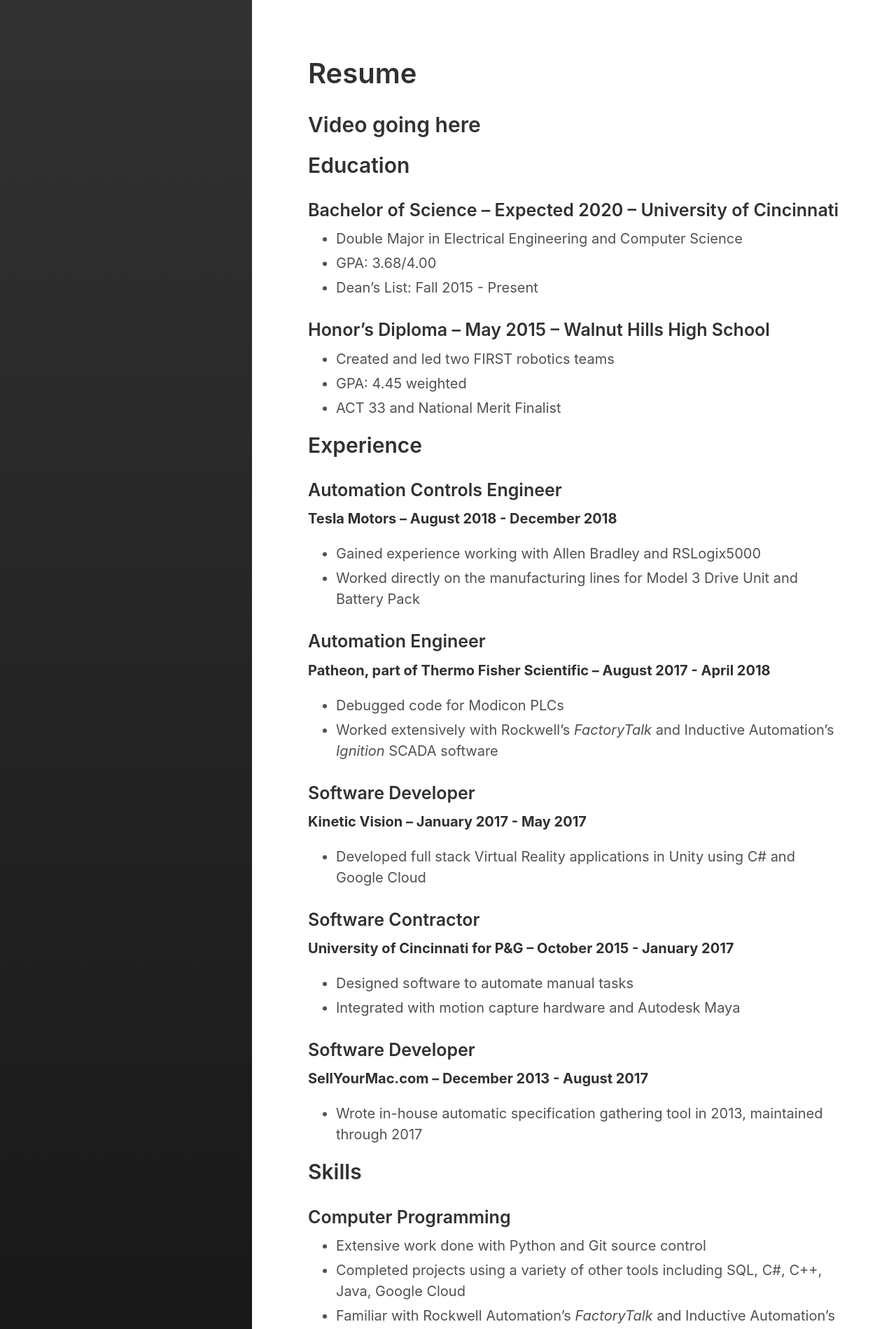
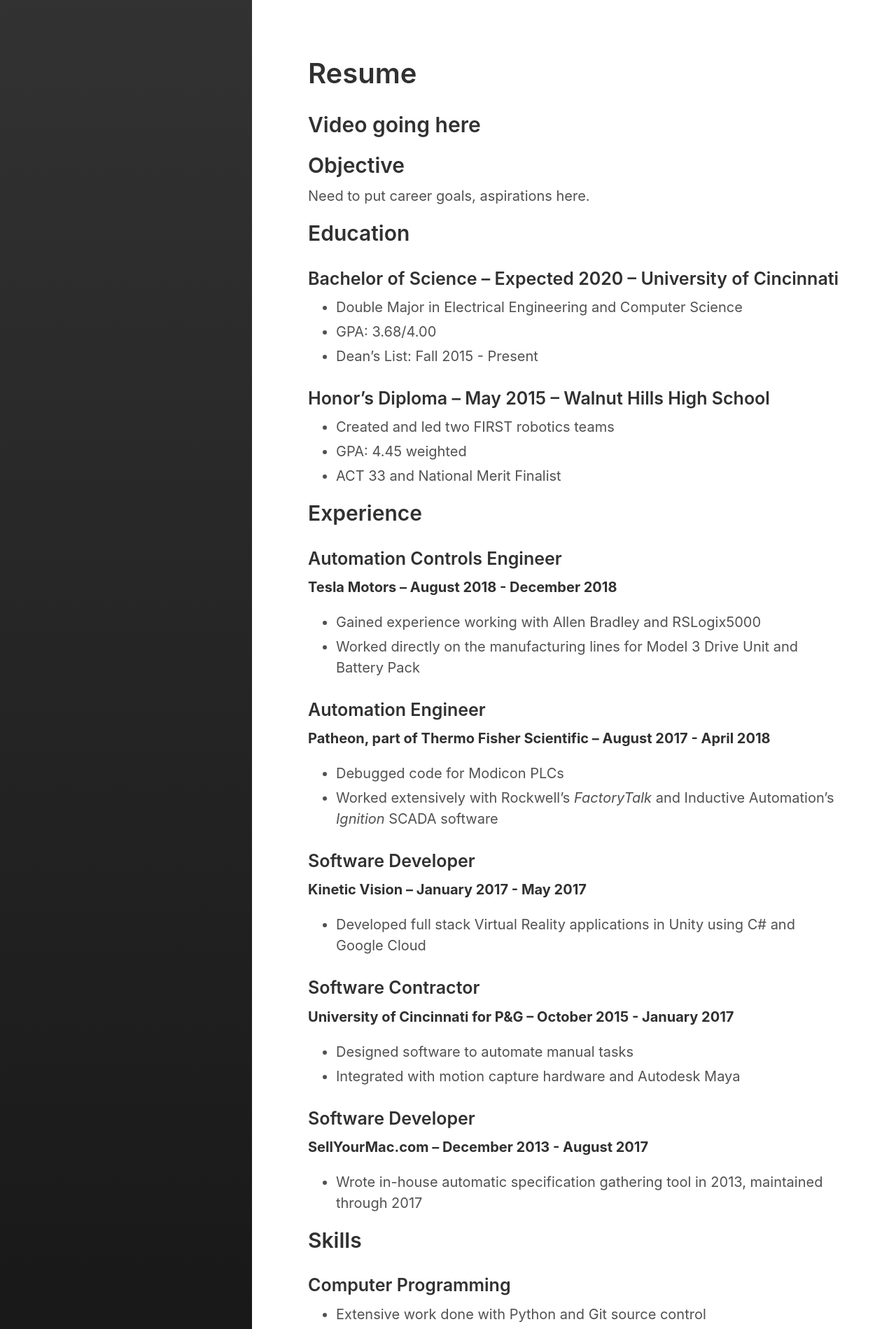
Before and after one commit to tekulvw/tekulvw.github.io, a Jekyll site: the page built from resume.md, in a window 1280 px wide. Shown: the top 1899 px of the page at 70% size. Built offline with Jekyll 4.4.1, drawn with Linux system fonts in a browser that asks for light colours.

Commit message:
another note on resume

```diff
--- a/resume.md
+++ b/resume.md
@@ -5,6 +5,9 @@
 ---
 
 ## Video going here
+
+## Objective
+Need to put career goals, aspirations here.
 
 ## Education
 
```
